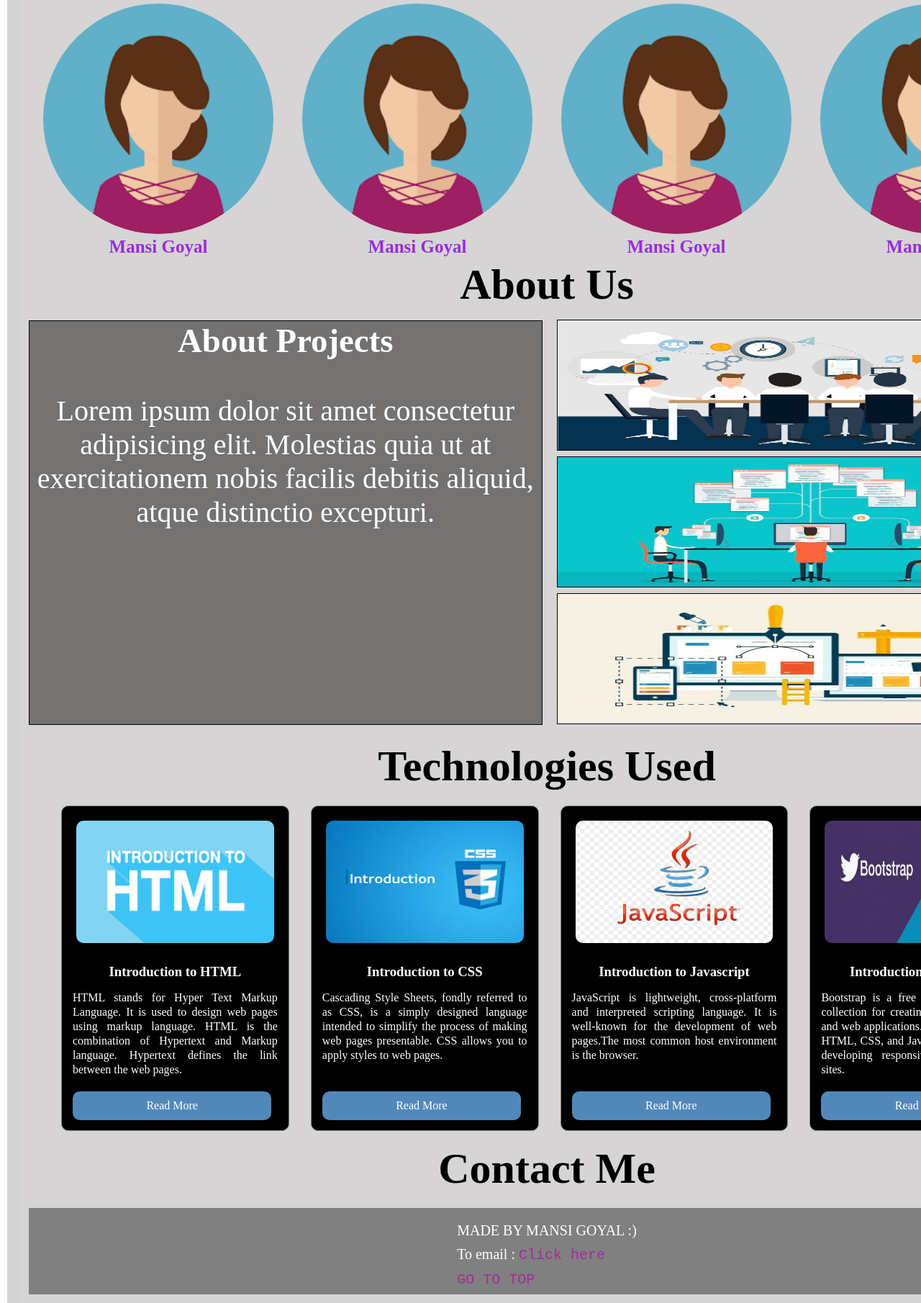
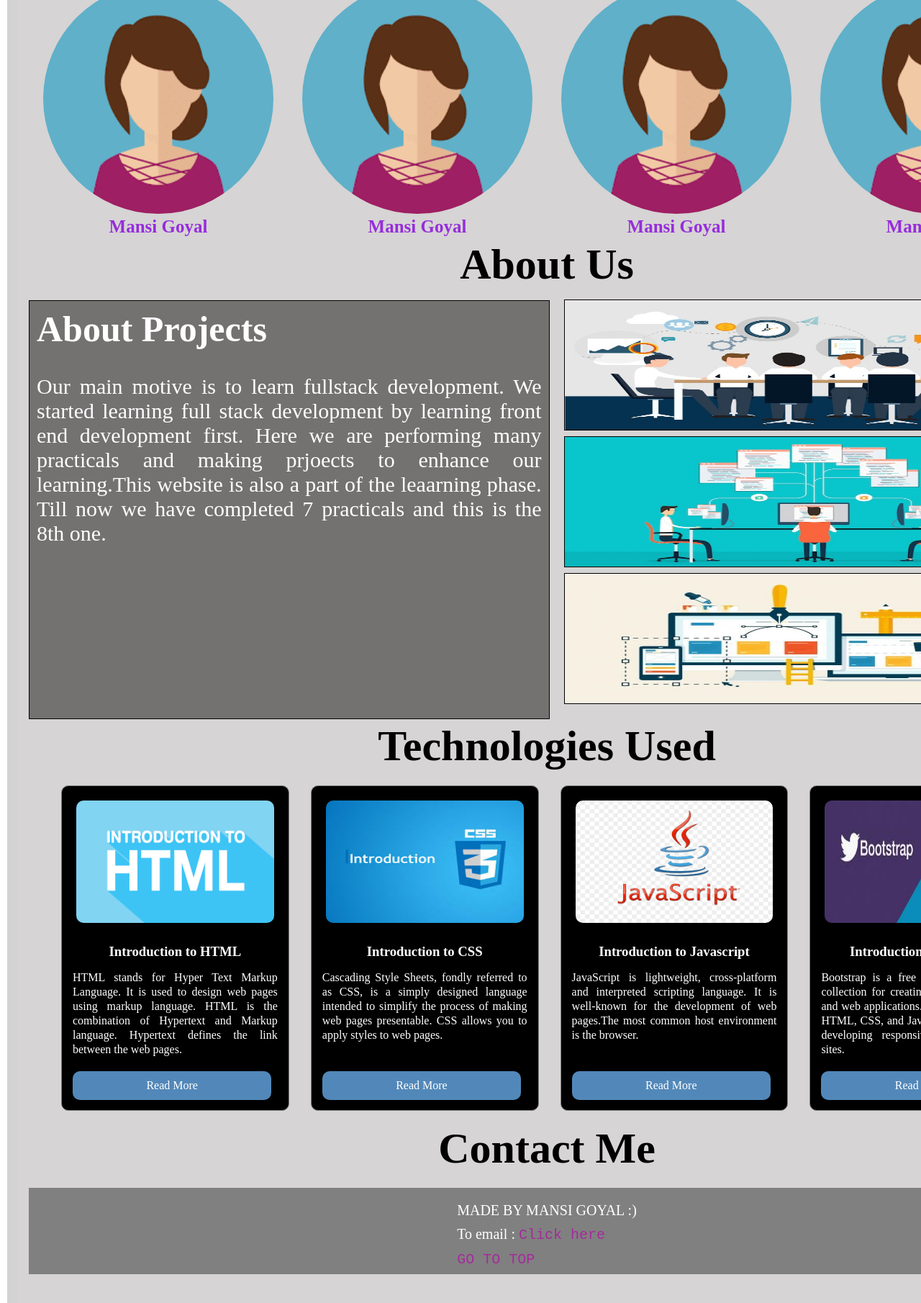
Before and after one commit to mansi-goyal194/FULLSTACK_PRACTICALS, a plain HTML site: page practicals/practical8.html in a window 1280 px wide. Shown: the part 987-2797 px from the top of the page at 72% size. Drawn offline with Linux system fonts and the light colour scheme.

Commit message:
PRACTICAL completed

```diff
--- a/css/practical8.css
+++ b/css/practical8.css
@@ -131,17 +131,20 @@
     background-color: rgb(116, 113, 113);
     width: 50%;
     height: 560px;
-    text-align: center;
+    text-align: justify;
+    padding: 10px;
     display: flex;
     flex-direction: column;
     overflow: hidden;
-    font-size: 40px;
+    font-size: 30px;
     margin-right: 5px;
     margin-bottom: 5px;
     margin-top: 5px;
     border: 1px solid black;
 }
-
+.left h3{
+  font-size: 50px;
+}
 
 .right{
     display:flex;
--- a/practicals/practical8.html
+++ b/practicals/practical8.html
@@ -8,7 +8,8 @@
 </head>
 <body>
     <div class = "container">
-        <div class ="header" id="navbar">
+        <div class ="header">
+          <a id="navbar"></a>
             <ul class="navbar">
                 <li> <a href="#Home">Home</a></li>
                 <li> <a href="#Team">Team</a></li>
@@ -17,9 +18,11 @@
                 <li> <a href="#Contact">Contact</a></li>
             </ul>
         </div>
-        <div class="banner" id="Home">Welcome!!</div>
-       \
-        <div class = "heading" id="Team">
+        <a id="Home"></a>
+        <div class="banner">Welcome!!</div>
+        <!-- <a id="Team"></a> -->
+       <div>
+        <div class = "heading"  id="Team">
             <h1>OUR TEAM</h1>
         </div>
         <div class = "section-1">
@@ -28,19 +31,22 @@
             <div class="circle"><img src="../images/practical8/lady.png"> <p>Mansi Goyal</p> </div>
             <div class="circle"><img src="../images/practical8/lady.png"> <p>Mansi Goyal</p> </div>
         </div>
-
-        <div class = "heading" id="About">
+      </div>
+      <a id="About"></a>
+        <div class = "heading">
             <h1>About Us</h1>
         </div>
         <div class="section-2">
         <div class="left"><h3>About Projects</h3><br>
-        Lorem ipsum dolor sit amet consectetur adipisicing elit. Molestias quia ut at exercitationem nobis facilis debitis aliquid, atque distinctio excepturi.</div>
+        Our main motive is to learn fullstack development. We started learning full stack development by learning front end development first. Here we are performing many practicals and making prjoects to enhance our learning.This website is also a part of the leaarning phase. Till now we have completed 7 practicals and this is the 8th one.
+        </div>
         <div class="right">
             <div class="artical"><img src="../images/practical8/p1.jpg" alt=""></div>
             <div class="artical"><img src="../images/practical8/p2.jpeg" alt=""></div>
             <div class="artical"><img src="../images/practical8/p3.jpg" alt=""></div>
         </div>
     </div>
+    <a id="Technologies"></a>
         <div class = "heading" id="Technologies">
             <h1>Technologies Used</h1>
         </div>
@@ -118,7 +124,8 @@
                   </div>
             </div>
         </div>
-    <div class="sec-4" id="Contact">
+        <a id="Contact"></a>
+    <div class="sec-4">
         <div class="contact">
             <h1>Contact Me</h1>
         </div>
```
